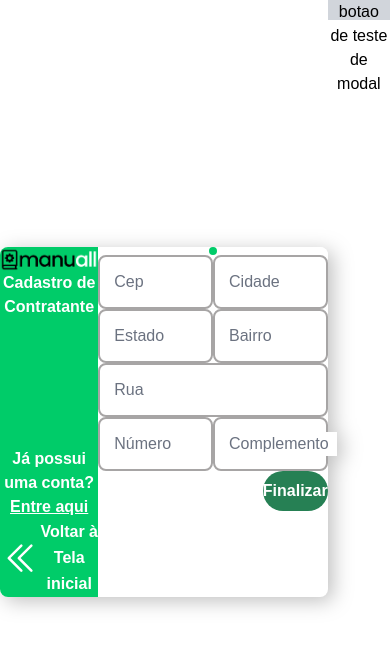
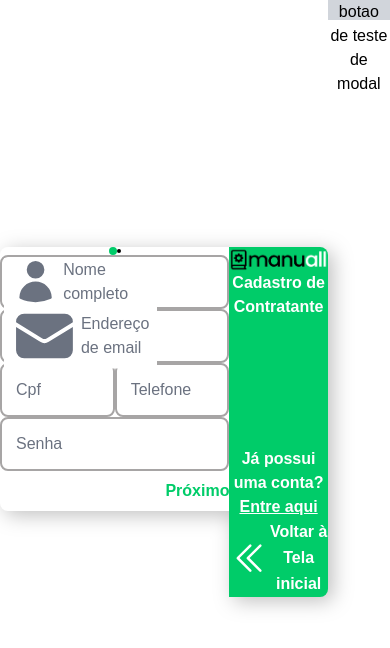
Before and after one commit to VictorRLage/Manuall, a React (Create React App) app in the folder client/: page /CadastroContratante in a window 390 px wide. Shown: the top 648 px of the page. Built offline with nearby package versions, Linux system fonts and the light colour scheme.

Commit message:
cadastro contratante e login responsivos finalizado e atualizadados

```diff
--- a/client/src/Pages/CadastroContratante.jsx
+++ b/client/src/Pages/CadastroContratante.jsx
@@ -16,8 +16,8 @@ function CadastroContratante(props) {
 
     return (
         <div className="flex justify-center h-screen font-mukta ">
-            {step ? <CadastroStep2 mudarStep={mudarStep} /> : <CadastroStep1 />}
-            <button onClick={() => { plotarModal(true) }} className='bg-gray-300 h-5'>botao de teste de modal</button>
+            {step ? <CadastroStep1 mudarStep={mudarStep} /> : <CadastroStep2 />}
+            <button onClick={() => { plotarModal(true) }} className='bg-gray-300 h-5' >botao de teste de modal</button>
             <ModalAviso
                 errorTitulo={"Credenciais invalidas"}
                 errorMsg={"Por favor tente novamente"}
--- a/client/src/Pages/Login.jsx
+++ b/client/src/Pages/Login.jsx
@@ -128,24 +128,24 @@ function Login() {
                         <p className='text-verde-padrao font-extrabold text-6xl mt-14'>Bem-vindo de volta!</p>
                         <p className='text-verde-padrao font-extrabold text-2xl mt-2'>Acesse a sua conta agora mesmo.</p>
                     </div>
-                    <div id="container_inputs" className="2xl:h-96 2xl:w-96  xl:w-80 rounded-lg  self-center flex 2xl:justify-center flex-col 2xl:gap-10 xl:gap-8 2xl:mt-0 xl:mt-10">
+                    <div id="container_inputs" className="2xl:w-96  xl:w-80 rounded-lg  self-center flex flex-col 2xl:gap-10 xl:gap-8 2xl:mt-20 xl:mt-10 ">
 
                         <div className="relative">
-                            <input defaultValue={"joaquim.pires@sptech.school"} ref={email} onBlur={(e) => {checarEmail(e);}} onFocus={() => {mudarLoading(); mudarCheck(false)}} type="text" id="email_inp" className="block px-2.5 pb-2.5 pt-4 w-full 2xl:text-sm xl:text-xs text-gray-900 bg-transparent rounded-lg border-2 border-cinza-claro-1 appearance-none  focus:outline-none focus:ring-0 focus:border-verde-padrao peer" placeholder=" " />
+                            <input defaultValue={"joaquim.pires@sptech.school"} ref={email} onBlur={(e) => {checarEmail(e);}} onFocus={() => {mudarLoading(); mudarCheck(false); mudarNotCheck(false);}} type="text" id="email_inp" className="block px-2.5 pb-2.5 pt-4 w-full 2xl:text-lg xl:text-base text-gray-900 bg-transparent rounded-lg border-2 border-cinza-claro-1 appearance-none  focus:outline-none focus:ring-0 focus:border-verde-padrao peer" placeholder=" " />
                             <label htmlFor="email_inp" className="absolute xl:text-lg 2xl:text-xl text-gray-500 duration-300 transform -translate-y-4 scale-75 top-2 z-10 origin-[0] bg-white px-2 peer-focus:px-2 peer-focus:text-verde-padrao peer-placeholder-shown:scale-100 peer-placeholder-shown:-translate-y-1/2 peer-placeholder-shown:top-1/2 peer-focus:top-2 peer-focus:scale-75 peer-focus:-translate-y-4 left-1 flex items-center"><EnvelopeIcon className='2xl:h-6 2xl:w-6 xl:h-5 xl:w-5 mr-1' />Endereço de email</label>
                             {loading ? <LoadingEmail/>: null}
-                            {check ? <CheckCircleIcon className='text-verde-padrao absolute 2xl:h-6 2xl:w-6 xl:h-10 xl:w-10 left-80 top-0 ml-1'/>:  null}
-                            {notCheck ? <XCircleIcon className='text-red-500 absolute 2xl:h-6 2xl:w-6 xl:h-10 xl:w-10 left-80 top-0 ml-1'/>:  null}
+                            {check ? <CheckCircleIcon className='text-verde-padrao absolute 2xl:h-10 2xl:w-10 xl:h-10 xl:w-10 2xl:left-96 xl:left-80 top-2 ml-1'/>:  null}
+                            {notCheck ? <XCircleIcon className='text-red-500 absolute 2xl:h-10 2xl:w-10 xl:h-10 xl:w-10 2xl:left-96 xl:left-80 top-2 ml-1'/>:  null}
                         </div>
                         <div className="relative">
-                            <input defaultValue={"senha123"} ref={senha} type="text" id="senha_inp" className="block px-2.5 pb-2.5 pt-4 w-full 2xl:text-sm xl:text-xs text-gray-900 bg-transparent rounded-lg border-2 border-cinza-claro-1 appearance-none  focus:outline-none focus:ring-0 focus:border-verde-padrao peer" placeholder=" " />
+                            <input defaultValue={"senha123"} ref={senha} type="text" id="senha_inp" className="block px-2.5 pb-2.5 pt-4 w-full 2xl:text-lg xl:text-base text-gray-900 bg-transparent rounded-lg border-2 border-cinza-claro-1 appearance-none  focus:outline-none focus:ring-0 focus:border-verde-padrao peer" placeholder=" " />
                             <label htmlFor="senha_inp" className="absolute xl:text-lg 2xl:text-xl  text-gray-500 duration-300 transform -translate-y-4 scale-75 top-2 z-10 origin-[0] bg-white px-2 peer-focus:px-2 peer-focus:text-verde-padrao peer-placeholder-shown:scale-100 peer-placeholder-shown:-translate-y-1/2 peer-placeholder-shown:top-1/2 peer-focus:top-2 peer-focus:scale-75 peer-focus:-translate-y-4 left-1 flex items-center"><LockClosedIcon className='2xl:h-6 2xl:w-6 xl:h-5 xl:w-5 mr-1' />Senha</label>
                         </div>
                     </div>
                     <div id="container_esqueci_senha" className="w-full flex justify-center">
-                        <Link to={''} className='text-center text-verde-padrao font-medium underline'>Esqueci minha senha</Link>
+                        <Link to={''} className='text-center text-verde-padrao font-medium underline 2xl:text-lg xl:text-base'>Esqueci minha senha</Link>
                     </div>
-                    <div id="container_entrar" className="w-full flex justify-center">
+                    <div id="container_entrar" className="w-full flex justify-center 2xl:mt-8.5 xl:mt-4">
                         {entrar ? <EntrarTrue entrarLogin={entrarLogin}/> : < EntrarFalse />}
                     </div>
                 </div>
--- a/client/src/components/cadastroContratante/CadastroContratanteStep1.jsx
+++ b/client/src/components/cadastroContratante/CadastroContratanteStep1.jsx
@@ -1,5 +1,5 @@
 import { useNavigate } from "react-router-dom";
-import { UserIcon, EnvelopeIcon, IdentificationIcon, LockClosedIcon, ChevronDoubleRightIcon, ChevronDoubleLeftIcon } from '@heroicons/react/24/solid'
+import { UserIcon, EnvelopeIcon, IdentificationIcon, LockClosedIcon, ChevronDoubleRightIcon, ChevronDoubleLeftIcon, PhoneIcon } from '@heroicons/react/24/solid'
 import logo_extensa from '../../assets/img/logo_manuall_extensa.png'
 
 function CadastroStep1(props) {
@@ -19,27 +19,31 @@ function CadastroStep1(props) {
           <div id="linha" className="bg-black h-1 2xl:w-14 xl:w-10"></div>
           <div id="step_2" className="bg-white border-2 border-black rounded-full 2xl:h-12 2xl:w-12 xl:h-10 xl:w-10"></div>
         </div>
-        <div id="container-inputs" className="2xl:h-96 2xl:w-96  xl:w-80 rounded-lg  self-center flex 2xl:justify-center flex-col 2xl:gap-10 xl:gap-8 2xl:mt-0 xl:mt-6">
+        <div id="container-inputs" className="2xl:w-112  xl:w-96 rounded-lg  self-center  2xl:justify-center grid 2xl:grid-cols-13.5x13.5 xl:grid-cols-11.5x11.5 2xl:gap-8 xl:gap-6 2xl:gap-x-4 xl:gap-x-4 2xl:mt-10 xl:mt-6">
 
-          <div className="relative">
-            <input type="text" id="nome_inp" className="block px-2.5 pb-2.5 pt-4 w-full 2xl:text-sm xl:text-xs text-gray-900 bg-transparent rounded-lg border-2 border-cinza-claro-1 appearance-none  focus:outline-none focus:ring-0 focus:border-verde-padrao peer" placeholder=" " />
-            <label htmlFor="cep_inp" className="absolute xl:text-lg 2xl:text-xl text-gray-500 duration-300 transform -translate-y-4 scale-75 top-2 z-10 origin-[0] bg-white px-2 peer-focus:px-2 peer-focus:text-verde-padrao peer-placeholder-shown:scale-100 peer-placeholder-shown:-translate-y-1/2 peer-placeholder-shown:top-1/2 peer-focus:top-2 peer-focus:scale-75 peer-focus:-translate-y-4 left-1 flex items-center"><UserIcon className='2xl:h-6 2xl:w-6 xl:h-5 xl:w-5 mr-1' />Nome completo</label>
+          <div className="relative col-span-2">
+            <input type="text" id="nome_inp" className="block px-2.5 pb-2.5 pt-4 w-full 2xl:text-lg xl:text-base text-gray-900 bg-transparent rounded-lg border-2 border-cinza-claro-1 appearance-none  focus:outline-none focus:ring-0 focus:border-verde-padrao peer" placeholder=" " />
+            <label htmlFor="nome_inp" className="absolute xl:text-lg 2xl:text-xl text-gray-500 duration-300 transform -translate-y-4 scale-75 top-2 z-10 origin-[0] bg-white px-2 peer-focus:px-2 peer-focus:text-verde-padrao peer-placeholder-shown:scale-100 peer-placeholder-shown:-translate-y-1/2 peer-placeholder-shown:top-1/2 peer-focus:top-2 peer-focus:scale-75 peer-focus:-translate-y-4 left-1 flex items-center"><UserIcon className='2xl:h-6 2xl:w-6 xl:h-5 xl:w-5 mr-1' />Nome completo</label>
+          </div>
+          <div className="relative col-span-2">
+            <input type="text" id="email_inp" className="block px-2.5 pb-2.5 pt-4 w-full 2xl:text-lg xl:text-base text-gray-900 bg-transparent rounded-lg border-2 border-cinza-claro-1 appearance-none  focus:outline-none focus:ring-0 focus:border-verde-padrao peer" placeholder=" " />
+            <label htmlFor="email_inp" className="absolute xl:text-lg 2xl:text-xl  text-gray-500 duration-300 transform -translate-y-4 scale-75 top-2 z-10 origin-[0] bg-white px-2 peer-focus:px-2 peer-focus:text-verde-padrao peer-placeholder-shown:scale-100 peer-placeholder-shown:-translate-y-1/2 peer-placeholder-shown:top-1/2 peer-focus:top-2 peer-focus:scale-75 peer-focus:-translate-y-4 left-1 flex items-center"><EnvelopeIcon className='2xl:h-6 2xl:w-6 xl:h-5 xl:w-5 mr-1' />Endereço de email</label>
+          </div>
+          <div className="relative ">
+            <input type="text" id="cpf_inp" className="block px-2.5 pb-2.5 pt-4 w-full 2xl:text-lg xl:text-base text-gray-900 bg-transparent rounded-lg border-2 border-cinza-claro-1 appearance-none  focus:outline-none focus:ring-0 focus:border-verde-padrao peer" placeholder=" " />
+            <label htmlFor="cpf_inp" className="absolute xl:text-lg 2xl:text-xl text-gray-500 duration-300 transform -translate-y-4 scale-75 top-2 z-10 origin-[0] bg-white px-2 peer-focus:px-2 peer-focus:text-verde-padrao peer-placeholder-shown:scale-100 peer-placeholder-shown:-translate-y-1/2 peer-placeholder-shown:top-1/2 peer-focus:top-2 peer-focus:scale-75 peer-focus:-translate-y-4 left-1 flex items-center"><IdentificationIcon className='2xl:h-6 2xl:w-6 xl:h-5 xl:w-5 mr-1' />Cpf</label>
           </div>
           <div className="relative">
-            <input type="text" id="email_inp" className="block px-2.5 pb-2.5 pt-4 w-full 2xl:text-sm xl:text-xs text-gray-900 bg-transparent rounded-lg border-2 border-cinza-claro-1 appearance-none  focus:outline-none focus:ring-0 focus:border-verde-padrao peer" placeholder=" " />
-            <label htmlFor="cidade_inp" className="absolute xl:text-lg 2xl:text-xl  text-gray-500 duration-300 transform -translate-y-4 scale-75 top-2 z-10 origin-[0] bg-white px-2 peer-focus:px-2 peer-focus:text-verde-padrao peer-placeholder-shown:scale-100 peer-placeholder-shown:-translate-y-1/2 peer-placeholder-shown:top-1/2 peer-focus:top-2 peer-focus:scale-75 peer-focus:-translate-y-4 left-1 flex items-center"><EnvelopeIcon className='2xl:h-6 2xl:w-6 xl:h-5 xl:w-5 mr-1' />Endereço de email</label>
+            <input type="text" id="numero_inp" className="block px-2.5 pb-2.5 pt-4 w-full 2xl:text-lg xl:text-base text-gray-900 bg-transparent rounded-lg border-2 border-cinza-claro-1 appearance-none  focus:outline-none focus:ring-0 focus:border-verde-padrao peer" placeholder=" " />
+            <label htmlFor="numero_inp" className="absolute xl:text-lg 2xl:text-xl text-gray-500 duration-300 transform -translate-y-4 scale-75 top-2 z-10 origin-[0] bg-white px-2 peer-focus:px-2 peer-focus:text-verde-padrao peer-placeholder-shown:scale-100 peer-placeholder-shown:-translate-y-1/2 peer-placeholder-shown:top-1/2 peer-focus:top-2 peer-focus:scale-75 peer-focus:-translate-y-4 left-1 flex items-center"><PhoneIcon className='2xl:h-6 2xl:w-6 xl:h-5 xl:w-5 mr-1' />Telefone</label>
           </div>
-          <div className="relative">
-            <input type="text" id="cpf_inp" className="block px-2.5 pb-2.5 pt-4 w-full 2xl:text-sm xl:text-xs text-gray-900 bg-transparent rounded-lg border-2 border-cinza-claro-1 appearance-none  focus:outline-none focus:ring-0 focus:border-verde-padrao peer" placeholder=" " />
-            <label htmlFor="estado_inp" className="absolute xl:text-lg 2xl:text-xl text-gray-500 duration-300 transform -translate-y-4 scale-75 top-2 z-10 origin-[0] bg-white px-2 peer-focus:px-2 peer-focus:text-verde-padrao peer-placeholder-shown:scale-100 peer-placeholder-shown:-translate-y-1/2 peer-placeholder-shown:top-1/2 peer-focus:top-2 peer-focus:scale-75 peer-focus:-translate-y-4 left-1 flex items-center"><IdentificationIcon className='2xl:h-6 2xl:w-6 xl:h-5 xl:w-5 mr-1' />Cpf</label>
-          </div>
-          <div className="relative">
-            <input type="text" id="senha_inp" className="block px-2.5 pb-2.5 pt-4 w-full 2xl:text-sm xl:text-xs text-gray-900 bg-transparent rounded-lg border-2 border-cinza-claro-1 appearance-none  focus:outline-none focus:ring-0 focus:border-verde-padrao peer" placeholder=" " />
-            <label htmlFor="bairro_inp" className="absolute xl:text-lg 2xl:text-xl text-gray-500 duration-300 transform -translate-y-4 scale-75 top-2 z-10 origin-[0] bg-white px-2 peer-focus:px-2 peer-focus:text-verde-padrao peer-placeholder-shown:scale-100 peer-placeholder-shown:-translate-y-1/2 peer-placeholder-shown:top-1/2 peer-focus:top-2 peer-focus:scale-75 peer-focus:-translate-y-4 left-1 flex items-center"><LockClosedIcon className='2xl:h-6 2xl:w-6 xl:h-5 xl:w-5 mr-1' />Senha</label>
+          <div className="relative col-span-2">
+            <input type="text" id="senha_inp" className="block px-2.5 pb-2.5 pt-4 w-full 2xl:text-lg xl:text-base text-gray-900 bg-transparent rounded-lg border-2 border-cinza-claro-1 appearance-none  focus:outline-none focus:ring-0 focus:border-verde-padrao peer" placeholder=" " />
+            <label htmlFor="senha_inp" className="absolute xl:text-lg 2xl:text-xl text-gray-500 duration-300 transform -translate-y-4 scale-75 top-2 z-10 origin-[0] bg-white px-2 peer-focus:px-2 peer-focus:text-verde-padrao peer-placeholder-shown:scale-100 peer-placeholder-shown:-translate-y-1/2 peer-placeholder-shown:top-1/2 peer-focus:top-2 peer-focus:scale-75 peer-focus:-translate-y-4 left-1 flex items-center"><LockClosedIcon className='2xl:h-6 2xl:w-6 xl:h-5 xl:w-5 mr-1' />Senha</label>
           </div>
         </div>
         <div id="container_proximo" className="w-full h-10 flex justify-end">
-          <button className="2xl:text-4xl xl:text-2xl 2xl:mr-12 xl:mr-11 mt-15 font-semibold text-verde-padrao flex items-center" onClick={props.mudarStep}>Próximo <ChevronDoubleRightIcon className='2xl:h-10 2xl:w-10 xl:h-8 xl:w-8' /></button>
+          <button className="2xl:text-2xl xl:text-xl 2xl:mr-12 xl:mr-11 2xl:mt-18 xl:mt-12.3 font-bold text-verde-padrao flex items-center" onClick={props.mudarStep}>Próximo <ChevronDoubleRightIcon className='2xl:h-10 2xl:w-10 xl:h-8 xl:w-8' /></button>
         </div>
       </div>
       <div id="container_direita" className="bg-verde-padrao h-full w-30per rounded-r-lg flex flex-col">
--- a/client/src/components/login/LoadingEmail.jsx
+++ b/client/src/components/login/LoadingEmail.jsx
@@ -1,6 +1,6 @@
 function LoadingEmail(props) {
     return (
-        <div className="absolute left-80 top-1 ml-2">
+        <div className="absolute 2xl:left-96 xl:left-80 top-3 ml-2 ">
         <svg aria-hidden="true" className="w-8 h-8 mr-2 text-gray-200 animate-spin fill-verde-padrao" viewBox="0 0 100 101" fill="none" xmlns="http://www.w3.org/2000/svg">
             <path d="M100 50.5908C100 78.2051 77.6142 100.591 50 100.591C22.3858 100.591 0 78.2051 0 50.5908C0 22.9766 22.3858 0.59082 50 0.59082C77.6142 0.59082 100 22.9766 100 50.5908ZM9.08144 50.5908C9.08144 73.1895 27.4013 91.5094 50 91.5094C72.5987 91.5094 90.9186 73.1895 90.9186 50.5908C90.9186 27.9921 72.5987 9.67226 50 9.67226C27.4013 9.67226 9.08144 27.9921 9.08144 50.5908Z" fill="currentColor" />
             <path d="M93.9676 39.0409C96.393 38.4038 97.8624 35.9116 97.0079 33.5539C95.2932 28.8227 92.871 24.3692 89.8167 20.348C85.8452 15.1192 80.8826 10.7238 75.2124 7.41289C69.5422 4.10194 63.2754 1.94025 56.7698 1.05124C51.7666 0.367541 46.6976 0.446843 41.7345 1.27873C39.2613 1.69328 37.813 4.19778 38.4501 6.62326C39.0873 9.04874 41.5694 10.4717 44.0505 10.1071C47.8511 9.54855 51.7191 9.52689 55.5402 10.0491C60.8642 10.7766 65.9928 12.5457 70.6331 15.2552C75.2735 17.9648 79.3347 21.5619 82.5849 25.841C84.9175 28.9121 86.7997 32.2913 88.1811 35.8758C89.083 38.2158 91.5421 39.6781 93.9676 39.0409Z" fill="currentFill" />
--- a/client/tailwind.config.js
+++ b/client/tailwind.config.js
@@ -22,12 +22,16 @@ module.exports = {
         'blur': 'rgba(0, 0, 0, 0.400)'
       },
       spacing: {
+        '8.5':'2.13rem',
         '12.5':'3.25rem',
+        '12.3':'3.15rem',
         '13':'3.42rem',
         '15':'3.65rem',
+        '18':'4.5rem',
         '30':'7.5rem',
         '42':'10.5rem',
         '55.5':'219px',
+        '112':'28rem',
         '120':'30rem',
         '144': '36rem',
         '168':'42rem',
@@ -42,6 +46,8 @@ module.exports = {
       },
       gridTemplateColumns: {
         '10x20': '10rem 20rem',
+        '11.5x11.5': '11.5rem 11.5rem',
+        '13.5x13.5': '13.5rem 13.5rem',
         '10x16': '10rem 16rem',
         '14x18': '14rem 18rem',
         '16x16': '16rem 16rem',
```
Also changed, not shown: client/src/Pages/CadastroPrestador.jsx (added, +11 -0 lines).
